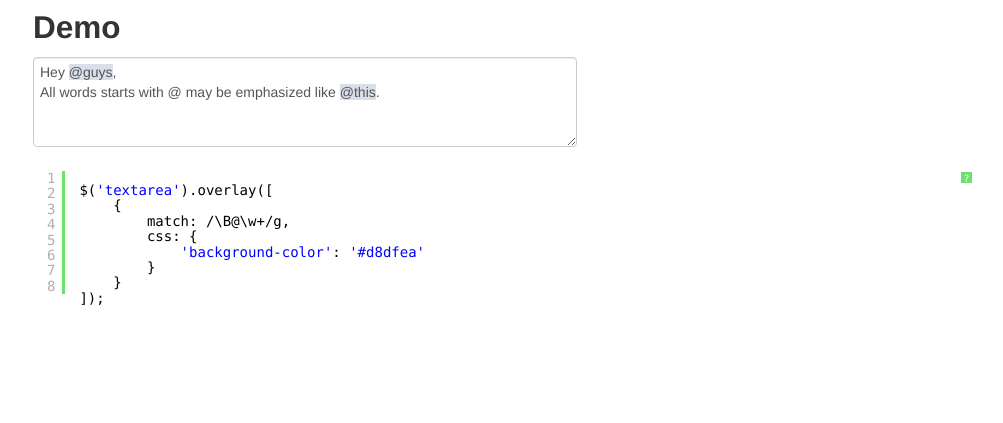
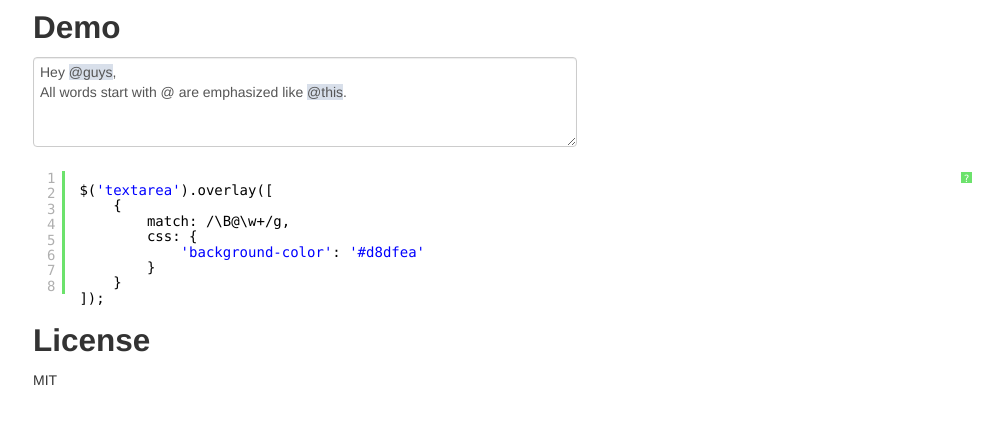
Before and after one commit to yuku/textoverlay, a website with bundled scripts: page index.html in a window 1280 px wide. Shown: the part 157-580 px from the top of the page, without its empty margins (137-1140 px from the left). Built offline with nearby package versions, Linux system fonts and the light colour scheme; files whose address does not match are found by name.

Commit message:
Update sample HTML

```diff
--- a/index.html
+++ b/index.html
@@ -33,7 +33,7 @@
             <div>
                 <div>
 <textarea id="textarea1" class="input-xxlarge" rows="4">Hey @guys,
-All words starts with @ may be emphasized like @this.</textarea></div>
+All words start with @ are emphasized like @this.</textarea></div>
 <pre class="brush: js; script">
 $('textarea').overlay([
     {
@@ -45,6 +45,11 @@ $('textarea').overlay([
 ]);
 </pre>
             </div>
+
+            <h2>License</h2>
+            <p>
+                MIT
+            </p>
         </div>
     </body>
 </html>
```
